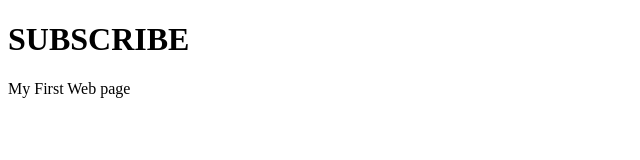
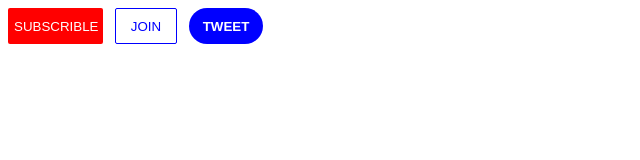
Before and after one commit to princejames0/firstwebpage, a plain HTML site: page index.html in a window 1280 px wide. Shown: the whole page, without its empty margins (0-640 px from the left). Drawn offline with Linux system fonts and the light colour scheme.

Commit message:
my first web page

```diff
--- a/index.html
+++ b/index.html
@@ -3,10 +3,12 @@
 <head>
   <meta charset="UTF-8">
   <meta name="viewport" content="width=device-width, initial-scale=1.0">
-  <title>Document</title>
+  <link rel="stylesheet" href="main.css">
+  <title>Youtube</title>
 </head>
 <body>
-  <h1>SUBSCRIBE</h1>
-  <P>My First Web page</P>
-</body>
+ <button class="subscribe-button">SUBSCRIBLE</button>
+ <button class="join-button">JOIN</button>
+ <button class="tweet-button">TWEET</button>
+ </body>
 </html>
--- a/main.css
+++ b/main.css
@@ -1,5 +1,4 @@
 body {
-
   background-color: white;
   color: red;
 }
@@ -8,16 +7,15 @@ body {
   color: white;
   border: none;
   height: 36px;
-  width:205px;
+  width:95px;
   border-radius: 2px;
   cursor: pointer;
   margin-right: 8px;
   transition: background-color 1s;
-
+}
 .subscribe-button:hover {
   opacity: 0.6;
 }
-
 .subscribe-button:active {
   opacity: 0.5;
 }
@@ -33,10 +31,8 @@ body {
   border-radius: 2px;
   cursor: pointer;
   margin-right: 8px;
-
   transition: background-color 1s,
    color 1s;
-
 }
 
 .join-button:hover {
```
Also changed, not shown: website.html (added, +1 -0 lines).
